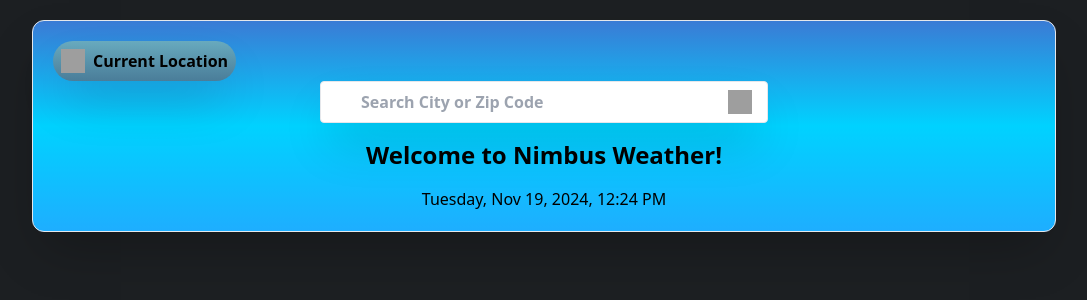
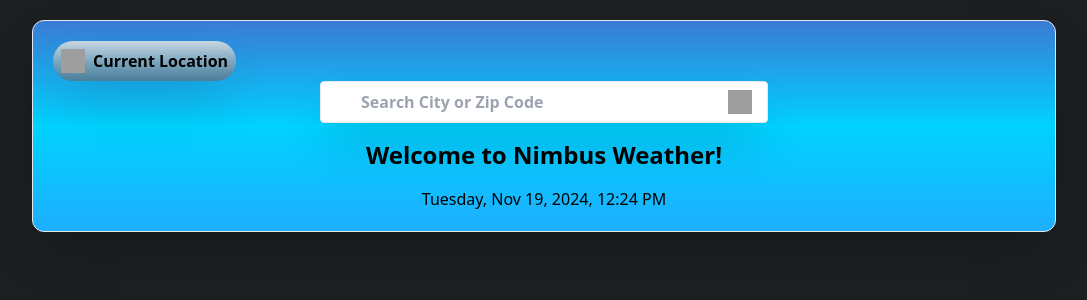
Before and after one commit to CristianMR87/Nimbus-Weather, a React (Create React App) app: page / in a window 1280 px wide. Shown: the top 300 px of the page, without its empty margins (96-1183 px from the left). Built offline with nearby package versions, Linux system fonts and the light colour scheme; grey boxes are pictures that could not be loaded.

Commit message:
Cambio colores

```diff
--- a/src/App.tsx
+++ b/src/App.tsx
@@ -139,7 +139,7 @@ const App: React.FC = () => {
             {/* Botón de ubicación en la esquina superior izquierda */}
             <button
                 onClick={handleCurrentLocation}
-                className={`bg-gradient-to-b from-[#68aabe] to-[#4a7d99] font-bold p-2 rounded-full shadow-2xl z-10
+                className={`bg-gradient-to-b from-[#c9d8e1] via-[#7fa8c0] to-[#4a7d99] font-bold p-2 rounded-full shadow-2xl z-10
                     flex items-center gap-2 sm:w-auto  sm:mb-0 mb-2 hover:scale-110 transition-all duration-200`}
                 disabled={loading}
             >
```
